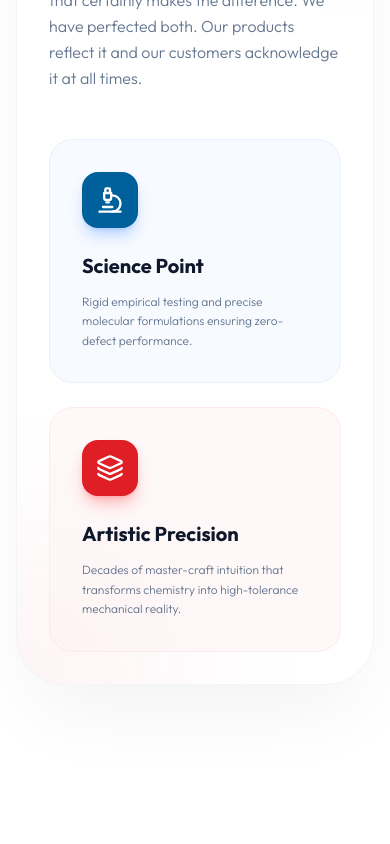
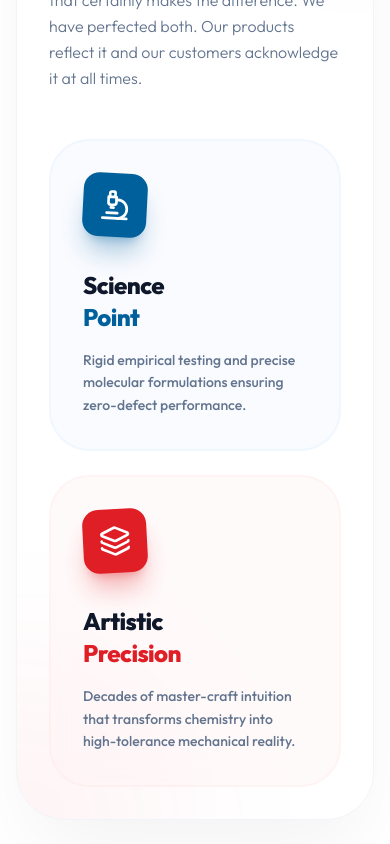
Before and after one commit to manasa190/arul_polymers, a React (Vite) app: page /infrastructure in a window 390 px wide. Shown: the part 2780-3624 px from the top of the page. Built offline with nearby package versions, Linux system fonts and the light colour scheme.

Commit message:
UI Overhaul: Vertical Mobile Selector, Premium Infrastructure Cards, and Footer Branding fixes

```diff
--- a/src/app/components/Layout.tsx
+++ b/src/app/components/Layout.tsx
@@ -154,11 +154,11 @@ export function Layout() {
             {/* Column 1: Identity & Navigation */}
             <div className="space-y-8">
               <Link to="/" className="flex items-center gap-2">
-                <div className="p-4 bg-white rounded-2xl shadow-lg border border-slate-100">
+                <div className="p-6 bg-white rounded-3xl shadow-2xl border border-slate-100/50">
                   <img
                     src="/images/logo.png"
                     alt="Arul Polymers Logo"
-                    className="h-16 w-auto object-contain"
+                    className="h-24 w-auto object-contain"
                   />
                 </div>
               </Link>
@@ -277,8 +277,8 @@ export function Layout() {
 
           </div>
 
-          <div className="pt-10 border-t border-white/5 flex flex-col md:flex-row justify-between items-center gap-6 text-[10px] font-bold uppercase tracking-[0.2em] text-slate-600">
-            <div>&copy; {new Date().getFullYear()} Arul Polymers Pvt. Ltd. All rights reserved.</div>
+          <div className="pt-10 border-t border-white/5 flex flex-col md:flex-row justify-between items-center gap-6 text-[10px] font-black uppercase tracking-[0.3em] text-slate-600">
+            <div>&copy; {new Date().getFullYear()} All rights reserved.</div>
             <div className="flex gap-10">
               <span className="hover:text-white cursor-pointer transition-colors">Privacy Policy</span>
               <span className="hover:text-white cursor-pointer transition-colors">Terms of Service</span>
--- a/src/app/components/pages/Infrastructure.tsx
+++ b/src/app/components/pages/Infrastructure.tsx
@@ -124,28 +124,34 @@ export function Infrastructure() {
                             </p>
                         </div>
 
-                        <div className="grid grid-cols-1 sm:grid-cols-2 gap-6">
+                        <div className="grid grid-cols-1 sm:grid-cols-2 gap-6 md:gap-8">
                             {/* Science Card */}
-                            <div className="p-8 rounded-3xl bg-blue-50/50 border border-blue-100/50 backdrop-blur-sm group/card hover:bg-white hover:shadow-2xl hover:shadow-blue-200/20 transition-all duration-500">
-                                <div className="w-14 h-14 rounded-2xl bg-[#00609C] flex items-center justify-center text-white mb-6 shadow-lg shadow-blue-500/30 group-hover/card:scale-110 transition-transform">
-                                    <Microscope className="w-7 h-7" />
+                            <motion.div
+                                whileHover={{ y: -10 }}
+                                className="p-8 rounded-[2.5rem] bg-blue-50/40 border-2 border-blue-100/30 backdrop-blur-md group/card hover:bg-white hover:shadow-2xl hover:shadow-[#00609C]/10 transition-all duration-500"
+                            >
+                                <div className="w-16 h-16 rounded-2xl bg-[#00609C] flex items-center justify-center text-white mb-8 shadow-xl shadow-[#00609C]/30 rotate-3 group-hover/card:rotate-0 transition-transform">
+                                    <Microscope className="w-8 h-8" />
                                 </div>
-                                <h4 className="text-xl font-bold text-slate-900 mb-3">Science Point</h4>
-                                <p className="text-xs text-slate-500 font-light leading-relaxed">
+                                <h4 className="text-2xl font-black text-slate-900 mb-4 tracking-tight">Science <br /><span className="text-[#00609C]">Point</span></h4>
+                                <p className="text-sm text-slate-500 font-medium leading-relaxed">
                                     Rigid empirical testing and precise molecular formulations ensuring zero-defect performance.
                                 </p>
-                            </div>
+                            </motion.div>
 
                             {/* Art Card */}
-                            <div className="p-8 rounded-3xl bg-red-50/50 border border-red-100/50 backdrop-blur-sm group/card hover:bg-white hover:shadow-2xl hover:shadow-red-200/20 transition-all duration-500 mt-0 sm:mt-12">
-                                <div className="w-14 h-14 rounded-2xl bg-[#DF1E26] flex items-center justify-center text-white mb-6 shadow-lg shadow-red-500/30 group-hover/card:scale-110 transition-transform">
-                                    <Layers className="w-7 h-7" />
+                            <motion.div
+                                whileHover={{ y: -10 }}
+                                className="p-8 rounded-[2.5rem] bg-red-50/40 border-2 border-red-100/30 backdrop-blur-md group/card hover:bg-white hover:shadow-2xl hover:shadow-[#DF1E26]/10 transition-all duration-500 mt-0 sm:mt-16"
+                            >
+                                <div className="w-16 h-16 rounded-2xl bg-[#DF1E26] flex items-center justify-center text-white mb-8 shadow-xl shadow-[#DF1E26]/30 -rotate-3 group-hover/card:rotate-0 transition-transform">
+                                    <Layers className="w-8 h-8" />
                                 </div>
-                                <h4 className="text-xl font-bold text-slate-900 mb-3">Artistic Precision</h4>
-                                <p className="text-xs text-slate-500 font-light leading-relaxed">
+                                <h4 className="text-2xl font-black text-slate-900 mb-4 tracking-tight">Artistic <br /><span className="text-[#DF1E26]">Precision</span></h4>
+                                <p className="text-sm text-slate-500 font-medium leading-relaxed">
                                     Decades of master-craft intuition that transforms chemistry into high-tolerance mechanical reality.
                                 </p>
-                            </div>
+                            </motion.div>
                         </div>
                     </div>
 
--- a/src/app/components/ui/interactive-selector.tsx
+++ b/src/app/components/ui/interactive-selector.tsx
@@ -112,7 +112,9 @@ const InteractiveSelector = () => {
                             transform: animatedOptions.includes(index)
                                 ? 'translateY(0)'
                                 : (window.innerWidth < 768 ? 'translateY(20px)' : 'translateX(-60px)'),
-                            minHeight: activeIndex === index ? '280px' : '80px',
+                            minHeight: activeIndex === index
+                                ? (window.innerWidth < 768 ? '450px' : '280px')
+                                : (window.innerWidth < 768 ? '120px' : '80px'),
                             borderWidth: '2px',
                             borderStyle: 'solid',
                             borderColor: activeIndex === index ? 'rgba(255,255,255,0.5)' : 'transparent',
```
